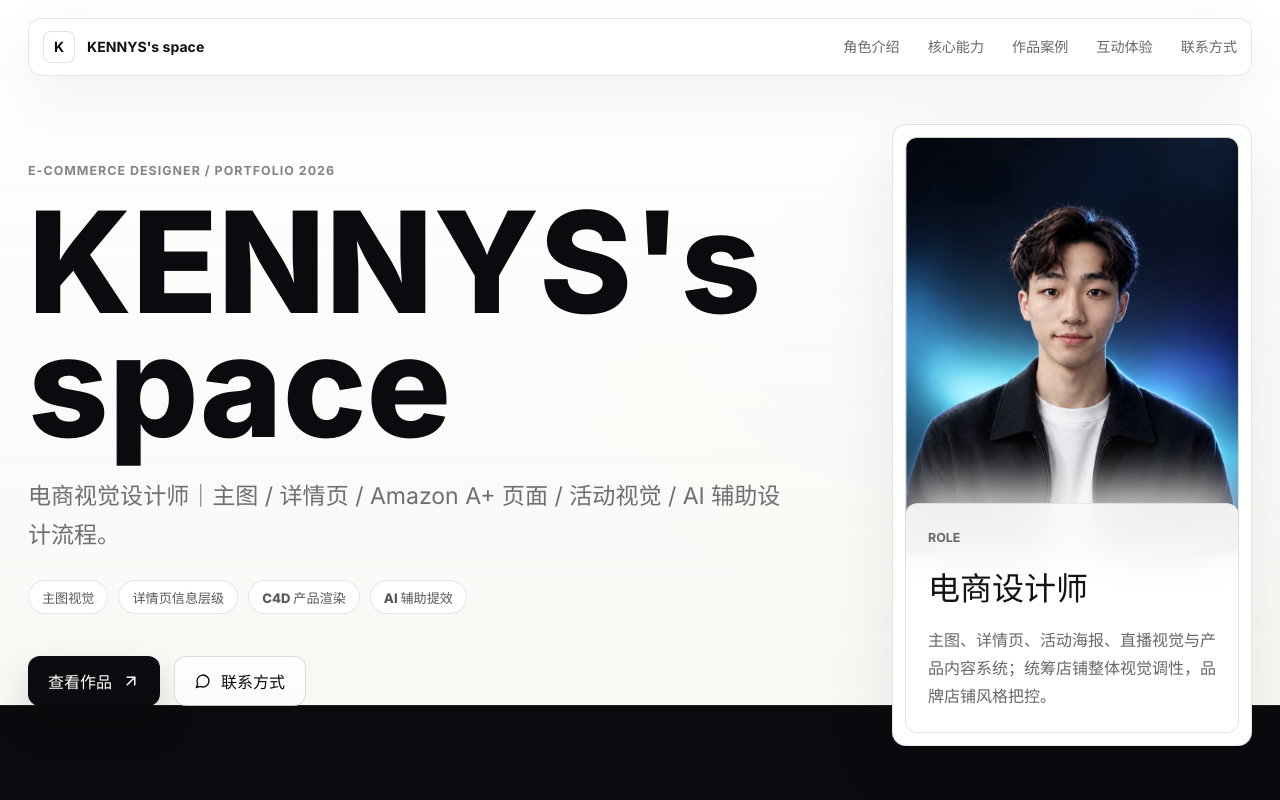
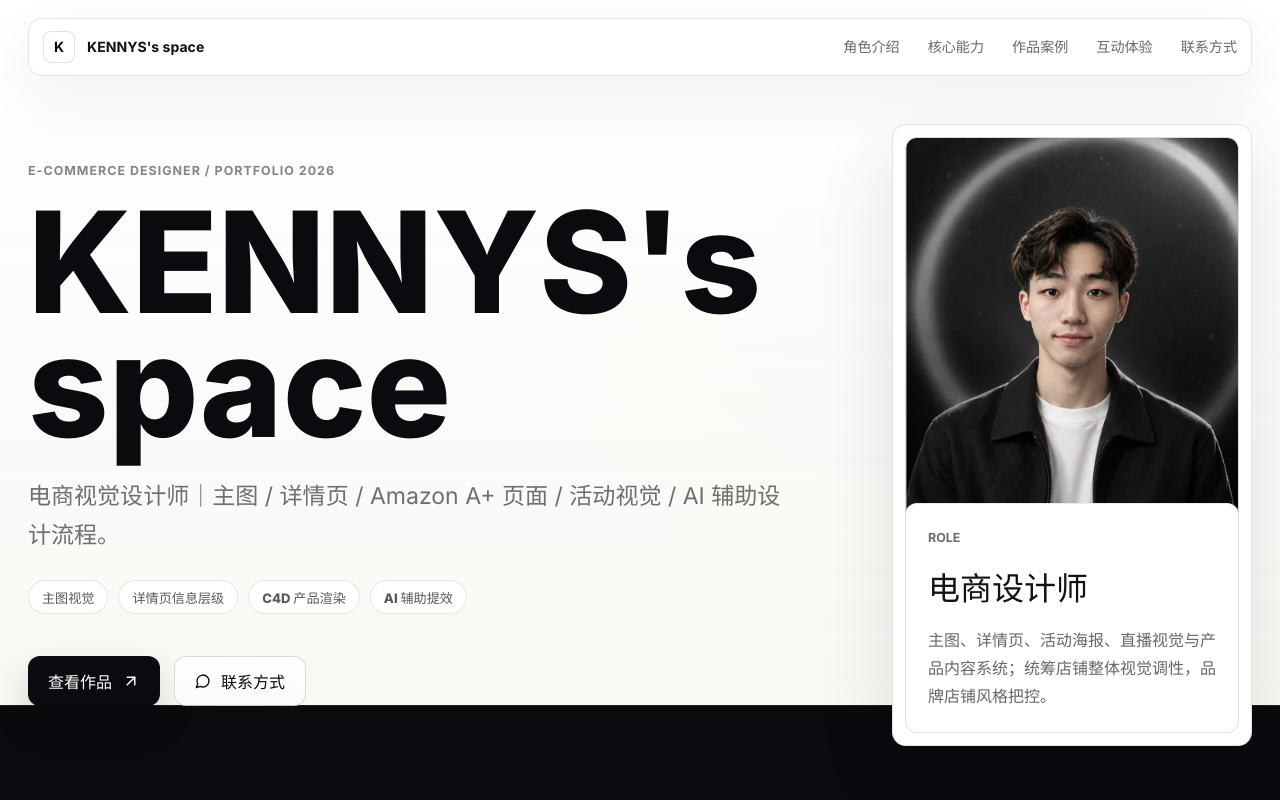
Before and after one commit to kennyswang04-beep/kennysDesign, a React (Vite) app: page / in a window 1280 px wide. Shown: the top 800 px of the page. Built offline with nearby package versions, Linux system fonts and the light colour scheme.

Commit message:
Clean up portrait background style

```diff
--- a/src/main.jsx
+++ b/src/main.jsx
@@ -329,7 +329,7 @@ function App() {
 
           <aside className="hero-panel">
             <div className="portrait-frame">
-              <img src={asset("/portfolio/optimized/kenny-portrait-apple.jpg")} alt="Kenny 个人肖像" loading="eager" fetchPriority="high" decoding="async" />
+              <img src={asset("/portfolio/optimized/kenny-portrait.jpg")} alt="Kenny 个人肖像" loading="eager" fetchPriority="high" decoding="async" />
             </div>
             <div className="role-copy">
               <span>ROLE</span>
--- a/src/redesign.css
+++ b/src/redesign.css
@@ -2077,3 +2077,28 @@ h2,
   background: rgba(255, 255, 255, 0.94);
   box-shadow: 0 -22px 44px rgba(255, 255, 255, 0.78);
 }
+
+/* Cleaner professional portrait background */
+.hero-panel {
+  border-color: rgba(0, 0, 0, 0.1);
+  background: #ffffff;
+  box-shadow: 0 28px 80px rgba(0, 0, 0, 0.1);
+}
+
+.portrait-frame {
+  background: #f6f6f4;
+}
+
+.portrait-frame::after {
+  background: linear-gradient(180deg, transparent 70%, rgba(255, 255, 255, 0.96) 100%);
+  opacity: 1;
+}
+
+.portrait-frame img {
+  filter: saturate(0.88) contrast(1.02) brightness(1.04);
+}
+
+.role-copy {
+  background: #ffffff;
+  box-shadow: none;
+}
```
